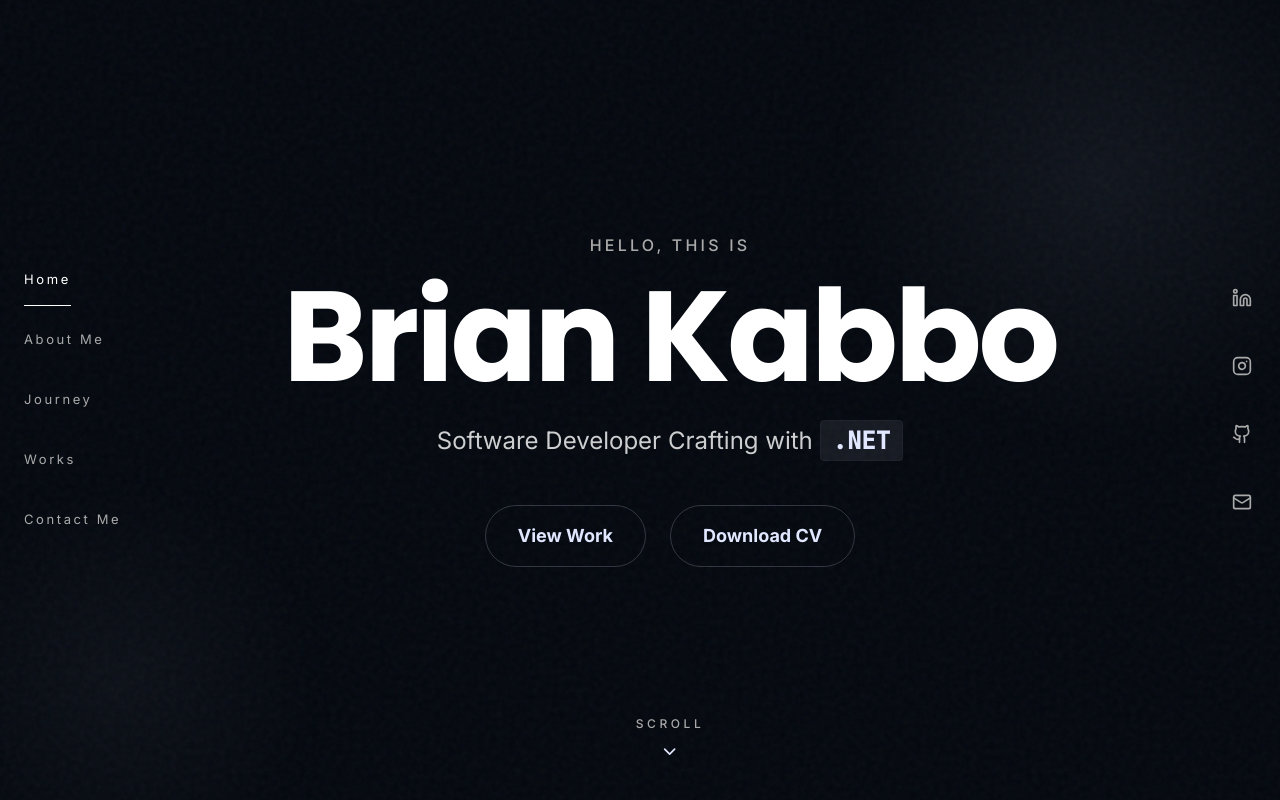
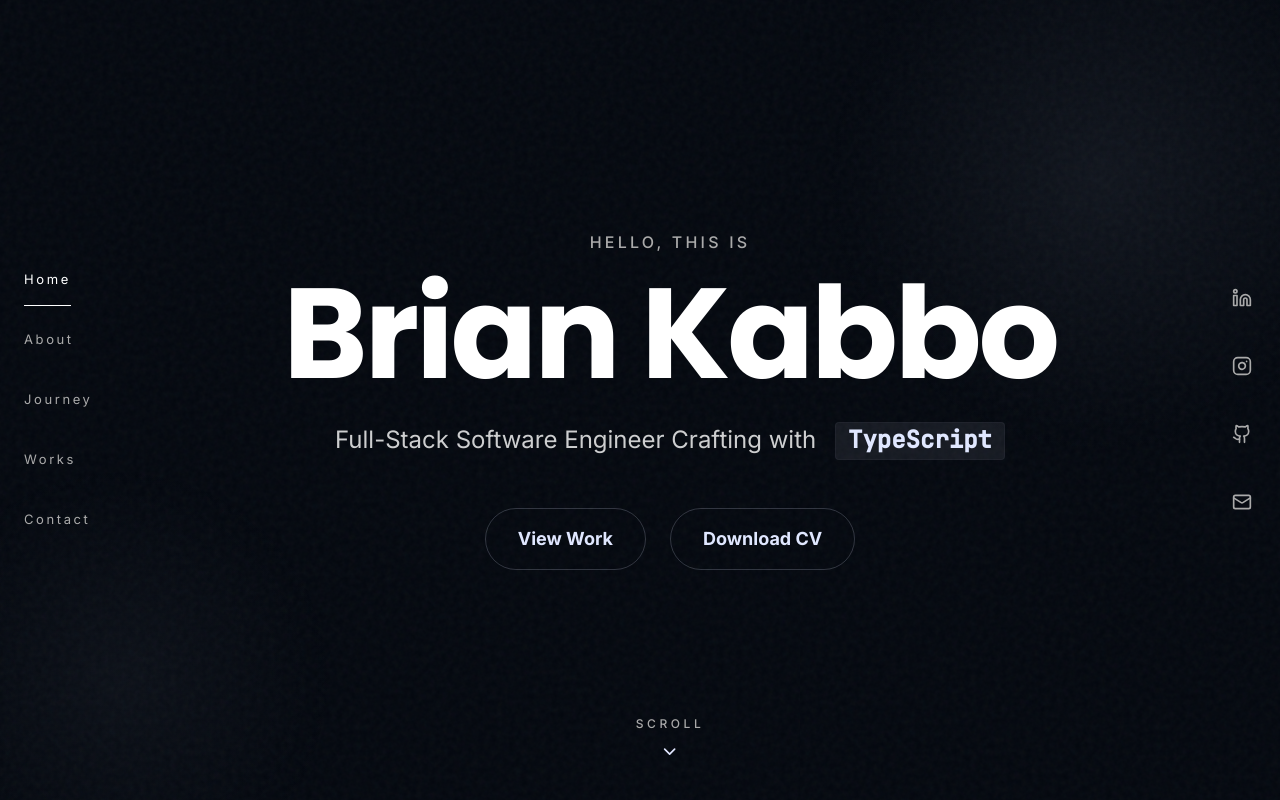
Before and after one commit to Charan951/protfilo, a React (Vite) app in the folder Brian Kabbo Sarker/: page / in a window 1280 px wide. Shown: the top 800 px of the page. Built offline with nearby package versions, Linux system fonts and the light colour scheme.

Commit message:
feat: initialize portfolio project structure with custom Tailwind theme, responsive layout, and navigation system

```diff
--- a/Brian Kabbo Sarker/src/App.tsx
+++ b/Brian Kabbo Sarker/src/App.tsx
@@ -10,6 +10,21 @@ import Showcase from './sections/Showcase';
 import Contact from './sections/Contact';
 
 const App: React.FC = () => {
+  React.useEffect(() => {
+    const path = window.location.pathname.replace(/^\//, '');
+    // Mapping for root path
+    const sectionId = path === '' || path === 'home' ? 'home' : path;
+
+    // Check if the section exists before scrolling
+    const element = document.getElementById(sectionId);
+    if (element) {
+      // Small delay to allow the page and assets to load fully
+      setTimeout(() => {
+        element.scrollIntoView({ behavior: 'smooth' });
+      }, 100);
+    }
+  }, []);
+
   return (
     <div className="relative min-h-screen selection:bg-moonstone/30 selection:text-moonstone-light">
       <BackgroundEffects />
@@ -27,7 +42,7 @@ const App: React.FC = () => {
 
           <footer className="py-12 text-center opacity-40">
             <p className="text-[#aaa] text-sm tracking-widest uppercase">
-              Brian Kabbo Sarker
+             © Brian Kabbo Sarker
             </p>
           </footer>
         </main>
--- a/Brian Kabbo Sarker/src/components/Navbar.tsx
+++ b/Brian Kabbo Sarker/src/components/Navbar.tsx
@@ -7,12 +7,23 @@ const Navbar: React.FC = () => {
   const [isMobileMenuOpen, setIsMobileMenuOpen] = useState(false);
 
   const navLinks = [
-    { name: 'Home', href: '#home', id: 'home' },
-    { name: 'About Me', href: '#about', id: 'about' },
-    { name: 'Journey', href: '#journey', id: 'journey' },
-    { name: 'Works', href: '#works', id: 'works' },
-    { name: 'Contact Me', href: '#contact', id: 'contact' },
+    { name: 'Home', href: '/', id: 'home' },
+    { name: 'About', href: '/about', id: 'about' },
+    { name: 'Journey', href: '/journey', id: 'journey' },
+    { name: 'Works', href: '/works', id: 'works' },
+    { name: 'Contact', href: '/contact', id: 'contact' },
   ];
+
+  const handleNavClick = (e: React.MouseEvent<HTMLAnchorElement>, id: string, href: string) => {
+    e.preventDefault();
+    const element = document.getElementById(id);
+    if (element) {
+      element.scrollIntoView({ behavior: 'smooth' });
+      window.history.pushState(null, '', href);
+      setActiveSection(id);
+    }
+    setIsMobileMenuOpen(false);
+  };
 
   const socialLinks = [
     { icon: <Linkedin size={20} />, href: 'https://linkedin.com/in/brian-kabbo-sarker' },
@@ -31,7 +42,14 @@ const Navbar: React.FC = () => {
     const handleIntersection = (entries: IntersectionObserverEntry[]) => {
       entries.forEach((entry) => {
         if (entry.isIntersecting) {
-          setActiveSection(entry.target.id);
+          const id = entry.target.id;
+          setActiveSection(id);
+
+          // Sync URL with active section
+          const targetPath = id === 'home' ? '/' : `/${id}`;
+          if (window.location.pathname !== targetPath) {
+            window.history.replaceState(null, '', targetPath);
+          }
         }
       });
     };
@@ -55,6 +73,7 @@ const Navbar: React.FC = () => {
             <a
               key={link.name}
               href={link.href}
+              onClick={(e) => handleNavClick(e, link.id, link.href)}
               className={`relative group text-[13px] tracking-[0.2em] transition-colors duration-300 min-h-[44px] flex items-center whitespace-nowrap ${
                 activeSection === link.id ? 'text-white' : 'text-[#aaa] hover:text-white'
               }`}
@@ -91,7 +110,7 @@ const Navbar: React.FC = () => {
               <a
                 key={link.name}
                 href={link.href}
-                onClick={() => setIsMobileMenuOpen(false)}
+                onClick={(e) => handleNavClick(e, link.id, link.href)}
                 className={`text-2xl tracking-[0.3em] min-h-[44px] flex items-center transition-colors duration-300 ${
                   activeSection === link.id ? 'text-white' : 'text-[#aaa]'
                 }`}
--- a/Brian Kabbo Sarker/src/sections/Hero.tsx
+++ b/Brian Kabbo Sarker/src/sections/Hero.tsx
@@ -19,12 +19,12 @@ const Hero: React.FC = () => {
     visible: {
       y: 0,
       opacity: 1,
-      transition: { duration: 0.8, ease: [0.16, 1, 0.3, 1] as [number, number, number, number] },
+      transition: { duration: 0.8, ease: [0.16, 1, 0.3, 1] },
     },
   };
 
   return (
-    <section id="home" className="relative h-screen flex flex-col items-center justify-center px-6">
+    <section id="home" className="relative h-[80vh] lg:h-screen flex flex-col items-center justify-center px-6">
       <motion.div
         variants={containerVariants}
         initial="hidden"
@@ -49,17 +49,27 @@ const Hero: React.FC = () => {
           variants={itemVariants}
           className="text-white text-xl md:text-2xl font-inter mb-12 max-w-2xl mx-auto"
         >
-          <span className="opacity-80">Software Developer Crafting with</span>{' '}
-          <span className="text-moonstone font-mono font-semibold bg-moonstone-dim px-3 py-1 rounded border border-moonstone-border/20">.NET</span>
+          <span className="opacity-80">Full-Stack Software Engineer Crafting with</span>{' '}
+          <span className="text-moonstone font-mono font-semibold bg-moonstone-dim px-3 py-1 rounded border border-moonstone-border/20" style={{ display: 'inline-flex', alignItems: 'center', verticalAlign: 'middle', marginLeft: '0.5em' }}>
+            {/* Clip window — exactly one item tall, overflow hidden here */}
+            <span style={{ display: 'block', overflow: 'hidden', height: '1.2em' }}>
+              <span style={{ display: 'flex', flexDirection: 'column', animation: 'tickUp 7s ease-in-out infinite' }}>
+                <span style={{ display: 'block', height: '1.2em', lineHeight: '1.2em', whiteSpace: 'nowrap' }}>.NET</span>
+                <span style={{ display: 'block', height: '1.2em', lineHeight: '1.2em', whiteSpace: 'nowrap' }}>React</span>
+                <span style={{ display: 'block', height: '1.2em', lineHeight: '1.2em', whiteSpace: 'nowrap' }}>TypeScript</span>
+                <span style={{ display: 'block', height: '1.2em', lineHeight: '1.2em', whiteSpace: 'nowrap' }}>.NET</span>
+              </span>
+            </span>
+          </span>
         </motion.p>
 
         <motion.div
           variants={itemVariants}
-          className="flex flex-col sm:flex-row items-center justify-center gap-6 w-full px-6 sm:px-0"
+          className="flex flex-wrap items-center justify-center gap-6"
         >
           <a
             href="#works"
-            className="w-full sm:w-auto group btn-shine px-8 py-4 rounded-full border border-moonstone-border text-moonstone font-bold text-lg bg-transparent hover:bg-white transition-all duration-300 text-center"
+            className="group btn-shine px-8 py-4 rounded-full border border-moonstone-border text-moonstone font-bold text-lg bg-transparent hover:bg-white transition-all duration-300"
           >
             View Work
           </a>
@@ -67,7 +77,7 @@ const Hero: React.FC = () => {
             href="https://drive.google.com/file/d/1ERIkqExyzmGRm_Hhst7v-mMBce7TGdWh/view?usp=sharing"
             target="_blank"
             rel="noopener noreferrer"
-            className="w-full sm:w-auto group btn-shine px-8 py-4 rounded-full border border-moonstone-border text-moonstone font-bold text-lg bg-transparent hover:bg-white transition-all duration-300 text-center"
+            className="group btn-shine px-8 py-4 rounded-full border border-moonstone-border text-moonstone font-bold text-lg bg-transparent hover:bg-white transition-all duration-300"
           >
             Download CV
           </a>
--- a/Brian Kabbo Sarker/src/styles/index.css
+++ b/Brian Kabbo Sarker/src/styles/index.css
@@ -35,6 +35,17 @@
     0% { background-position: -200% -200%; }
     100% { background-position: 200% 200%; }
   }
+}
+
+@keyframes tickUp {
+  0%   { transform: translateY(0); }
+  28%  { transform: translateY(0); }
+  33%  { transform: translateY(-1.2em); }
+  61%  { transform: translateY(-1.2em); }
+  66%  { transform: translateY(-2.4em); }
+  94%  { transform: translateY(-2.4em); }
+  99%  { transform: translateY(-3.6em); animation-timing-function: step-end; }
+  100% { transform: translateY(0); }
 }
 
 :root {
```
